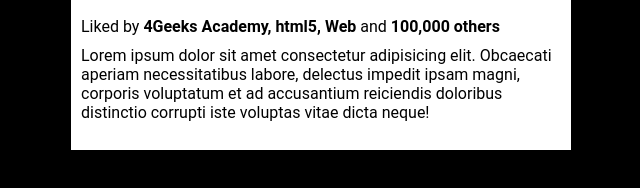
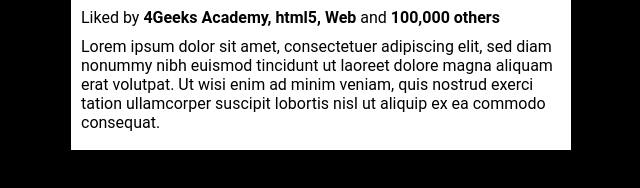
Before and after one commit to 4GeeksAcademy/i-lema-post-instagram, a plain HTML site: page index.html in a window 1280 px wide. Shown: the part 590-778 px from the top of the page, without its empty margins (319-959 px from the left). Drawn offline with Linux system fonts and the light colour scheme.

Commit message:
actualización html

```diff
--- a/index.html
+++ b/index.html
@@ -33,7 +33,7 @@
                 </div>
             </div>
             <p>Liked by <strong>4Geeks Academy, html5, Web</strong> and <strong>100,000 others</strong></p>
-            <p>Lorem ipsum dolor sit amet consectetur adipisicing elit. Obcaecati aperiam necessitatibus labore, delectus impedit ipsam magni, corporis voluptatum et ad accusantium reiciendis doloribus distinctio corrupti iste voluptas vitae dicta neque!</p>
+            <p>Lorem ipsum dolor sit amet, consectetuer adipiscing elit, sed diam nonummy nibh euismod tincidunt ut laoreet dolore magna aliquam erat volutpat. Ut wisi enim ad minim veniam, quis nostrud exerci tation ullamcorper suscipit lobortis nisl ut aliquip ex ea commodo consequat.</p>
         </div>
     </div>
 </body>
```
